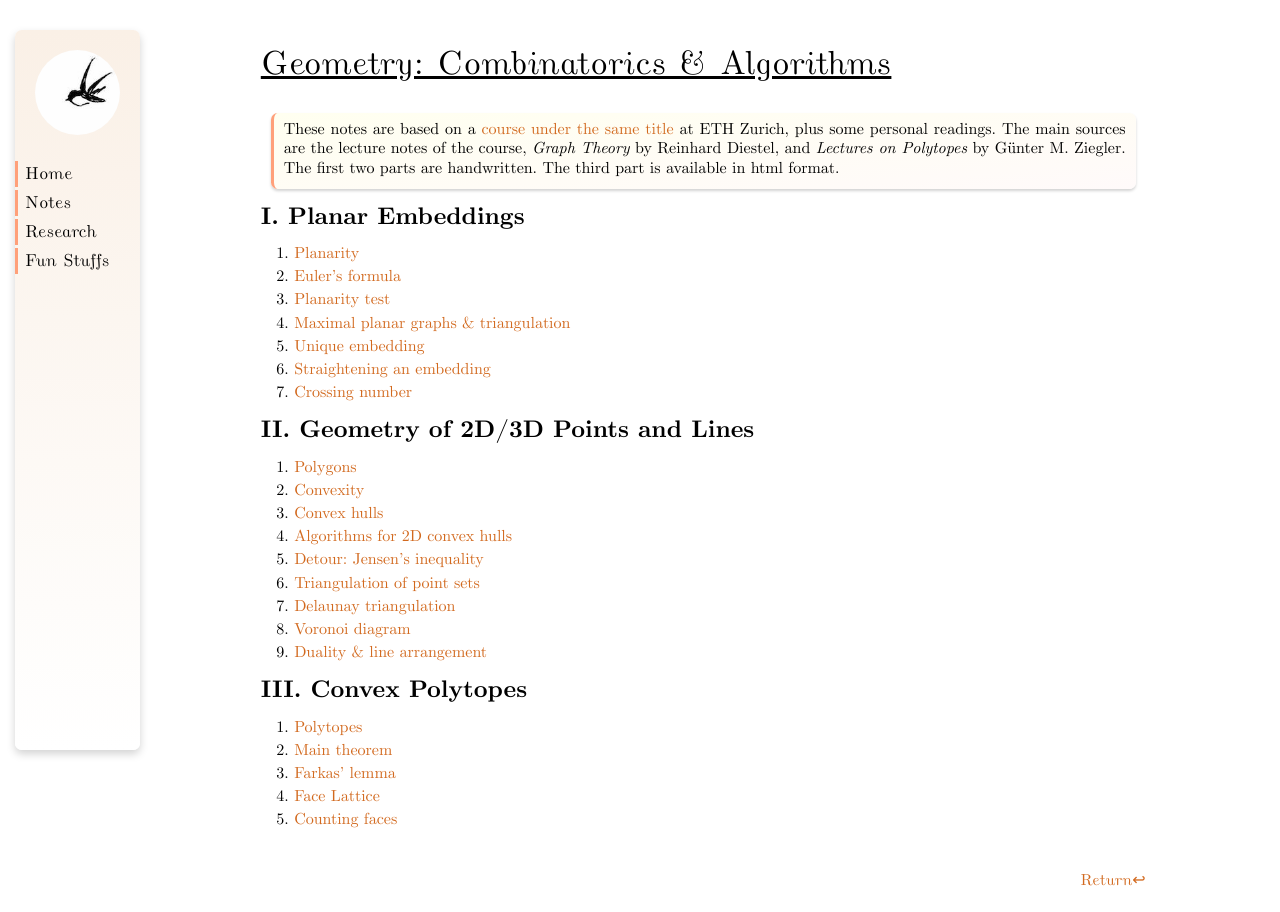
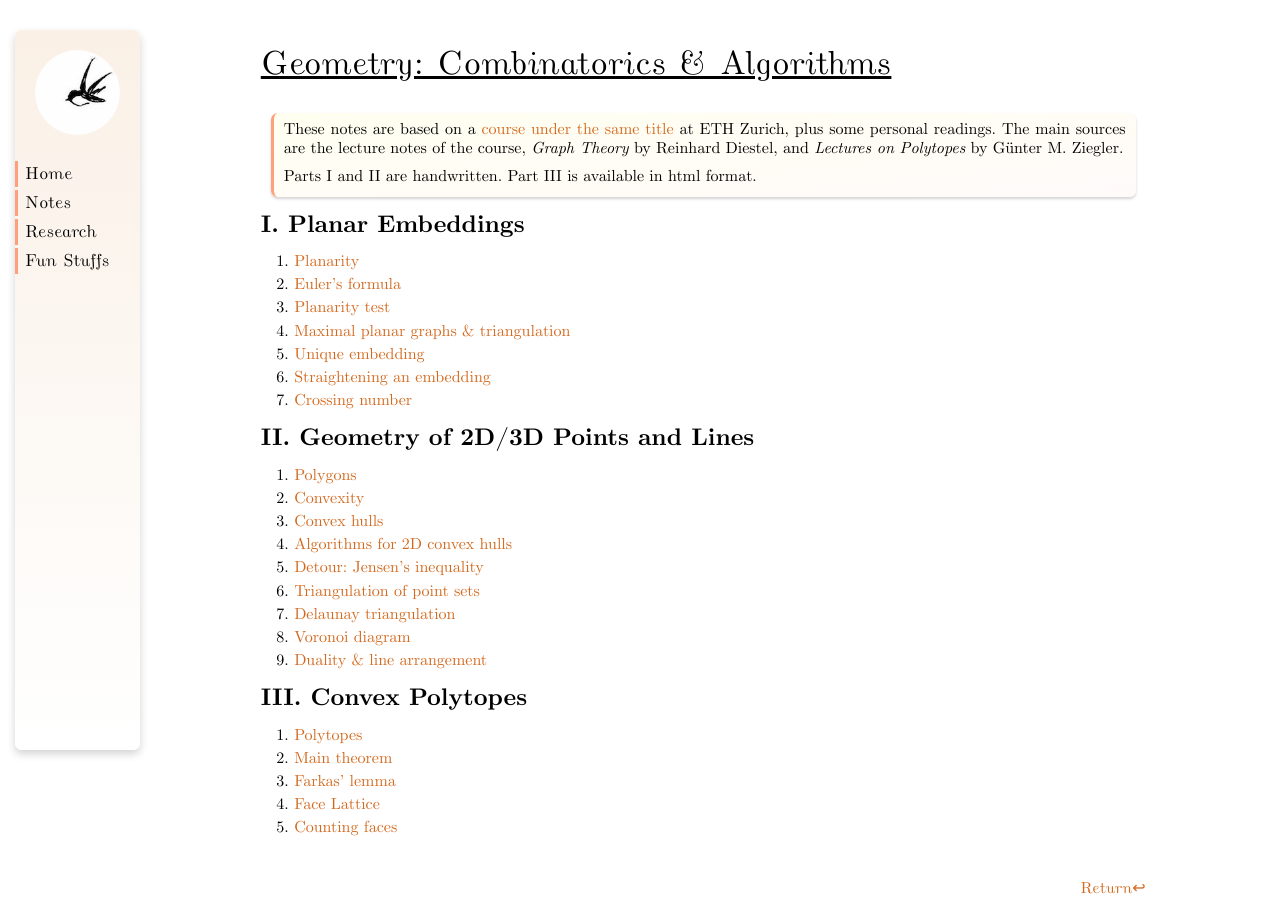
Before and after one commit to YanhengWang/yanhengwang.github.io, a Jekyll site: the page built from notes/geometry/index.md, in a window 1280 px wide. Built offline with Jekyll 4.4.1, drawn with Linux system fonts in a browser that asks for light colours.

Commit message:
adjust index page

```diff
--- a/notes/geometry/index.md
+++ b/notes/geometry/index.md
@@ -4,7 +4,8 @@ title: "Geometry: Combinatorics & Algorithms"
 ---
 
 > These notes are based on a [course under the same title](https://www.ti.inf.ethz.ch/ew/courses/Geo21/index.html) at ETH Zurich, plus some personal readings. The main sources are the lecture notes of the course, *Graph Theory* by Reinhard Diestel, and *Lectures on Polytopes* by Günter M. Ziegler.
-> The first two parts are handwritten. The third part is available in html format.
+>
+> Parts I and II are handwritten. Part III is available in html format.
 
 # I. Planar Embeddings
 
```
